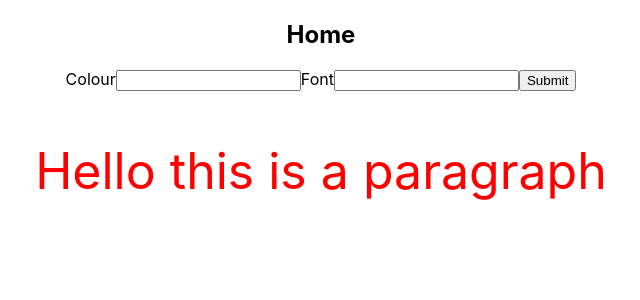
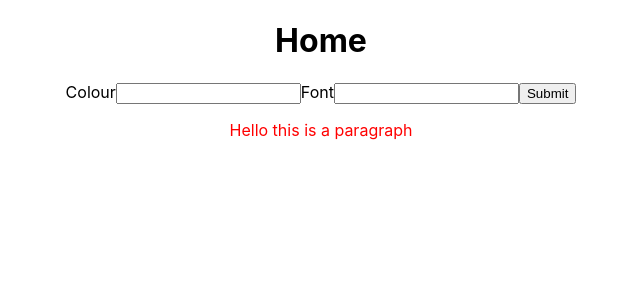
Before and after one commit to manghani/reacttask, a React (Create React App) app: page / in a window 1280 px wide. Shown: the top 300 px of the page, without its empty margins (319-959 px from the left). Built offline with nearby package versions, Linux system fonts and the light colour scheme.

Commit message:
added props

```diff
--- /dev/null
+++ b/src/box.js
@@ -0,0 +1,23 @@
+const Box = (props) => {
+
+    const colour = props.colour;
+    const font = props.colour;
+
+    const getcolour = props.getcolour;
+    const getfont = props.getfont;
+    return (
+        <div className="box">
+            <label>Colour
+                        <input type="text" onChange={getcolour} />
+                    </label>
+                    <label>Font
+                        <input type="number" onChange={getfont} />
+                    </label>
+                    <button >Submit</button>
+
+                <p style={{color: colour, fontSize: font}}>Hello this is a paragraph</p>
+        </div>
+     );
+}
+
+export default Box;
--- a/src/text.js
+++ b/src/text.js
@@ -1,4 +1,5 @@
 import React, { useState } from 'react';
+import Box from './box';
 
 
 const Textbox = () => {
@@ -6,35 +7,21 @@ const Textbox = () => {
     // var x = 'red'
     // var y = 50
     let [colour, setcolour] = useState('red');
-    let [font, setfont] = useState(50);
+    var [font, setfont] = useState(50);
 
-    const handleclick = (event) => {
-            setcolour(colour.target.value);
-            setfont(font.target.value)
-    }
     function getcolour(colour){
         setcolour(colour.target.value)
 
     }
     function getfont(font){
-        setfont(font.target.value)
+        setfont(font.target.value+'px')
     }
     return (
-        <nav className="textbox">
+        <div className="text">
             <h1>Home</h1>
-            <div className="links">
+            < Box colour = {colour} font = {font}  getcolour = {getcolour} getfont = {getfont} />
+        </div>
 
-                    <label>Colour
-                        <input type="text" onChange={getcolour} />
-                    </label>
-                    <label>Font
-                        <input type="text" onChange={getfont} />
-                    </label>
-                    <button onClick={handleclick}>Submit</button>
-
-                <p style={{color: colour, fontSize: font}}>Hello this is a paragraph</p>
-            </div>
-        </nav>
      );
 }
 
```
